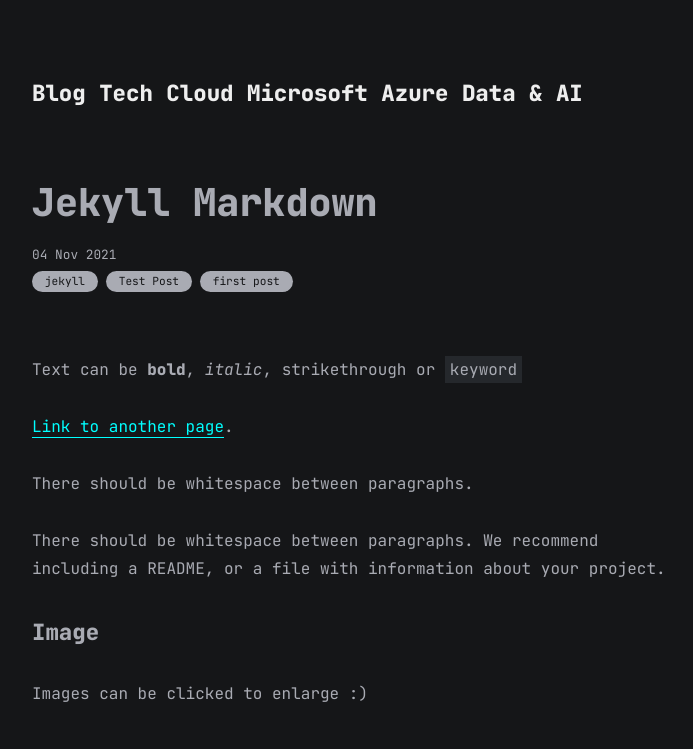
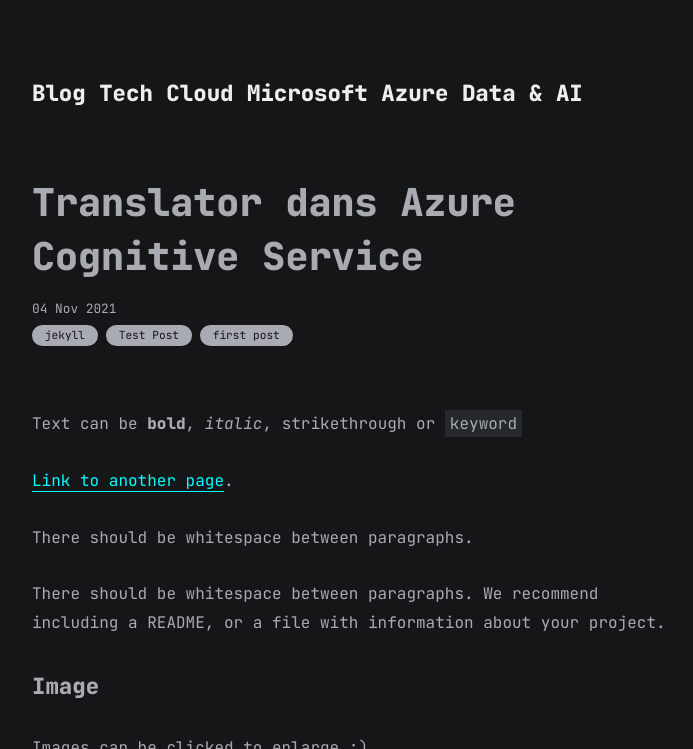
Before and after one commit to marc-hadjeje/marc-hadjeje.github.io, a Jekyll site: the page built from all_collections/_posts/2022-11-24-Azure Cognitive Services.md, in a window 1280 px wide and 900 px high, cut to the strip 0-749 px from the top of the window. Shown: the whole strip, without its empty margins (283-976 px from the left). Built offline with Jekyll 4.4.1, drawn with Linux system fonts in a browser that asks for light colours.

Commit message:
Update 2022-11-24-Azure Cognitive Services.md

```diff
--- a/all_collections/_posts/2022-11-24-Azure Cognitive Services.md
+++ b/all_collections/_posts/2022-11-24-Azure Cognitive Services.md
@@ -1,6 +1,6 @@
 ---
 layout: post
-title: Jekyll Markdown
+title: Translator dans Azure Cognitive Service
 date: 2021-11-04
 categories: ["jekyll", "Test Post", "first post"]
 ---
```
